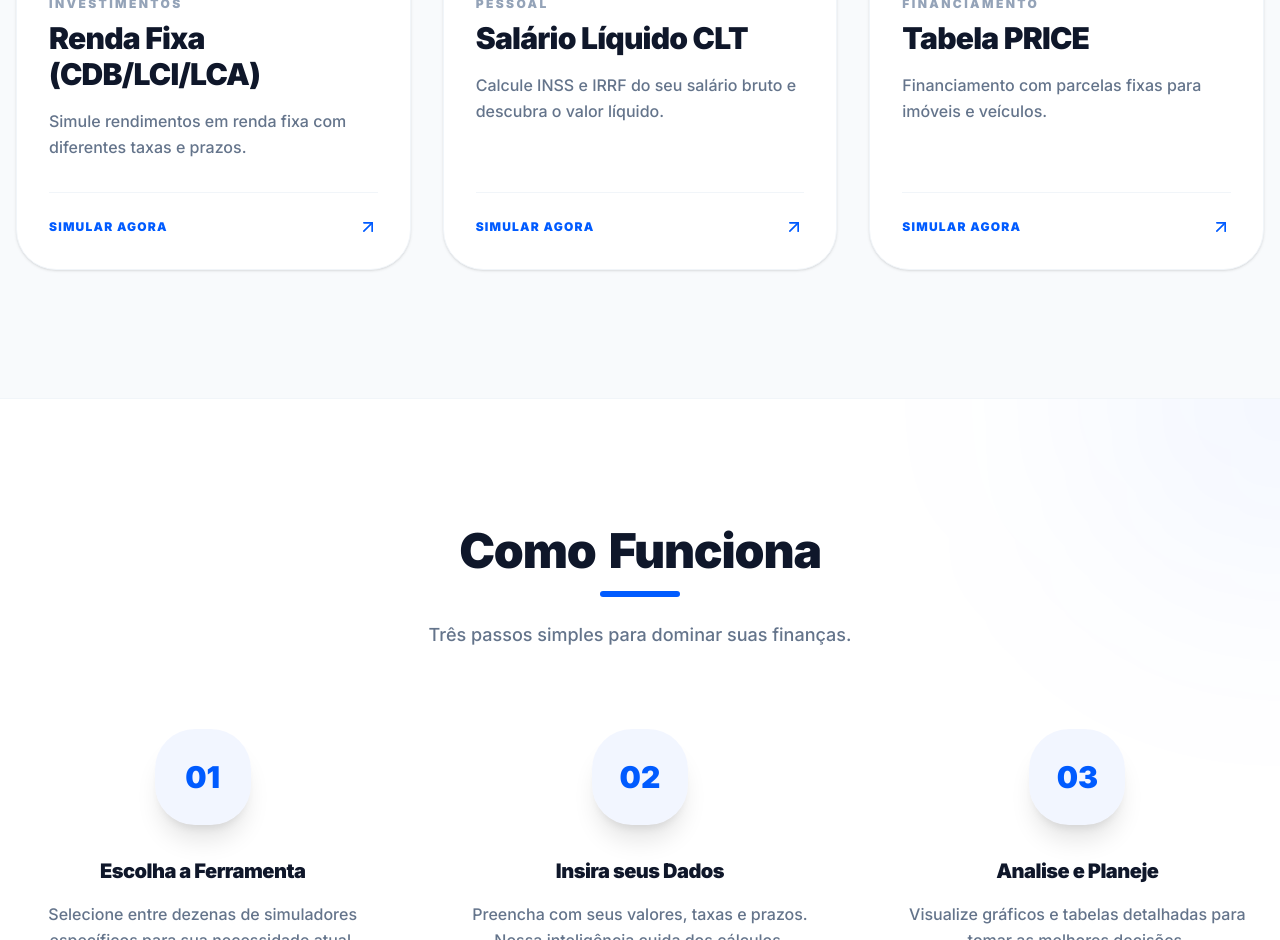
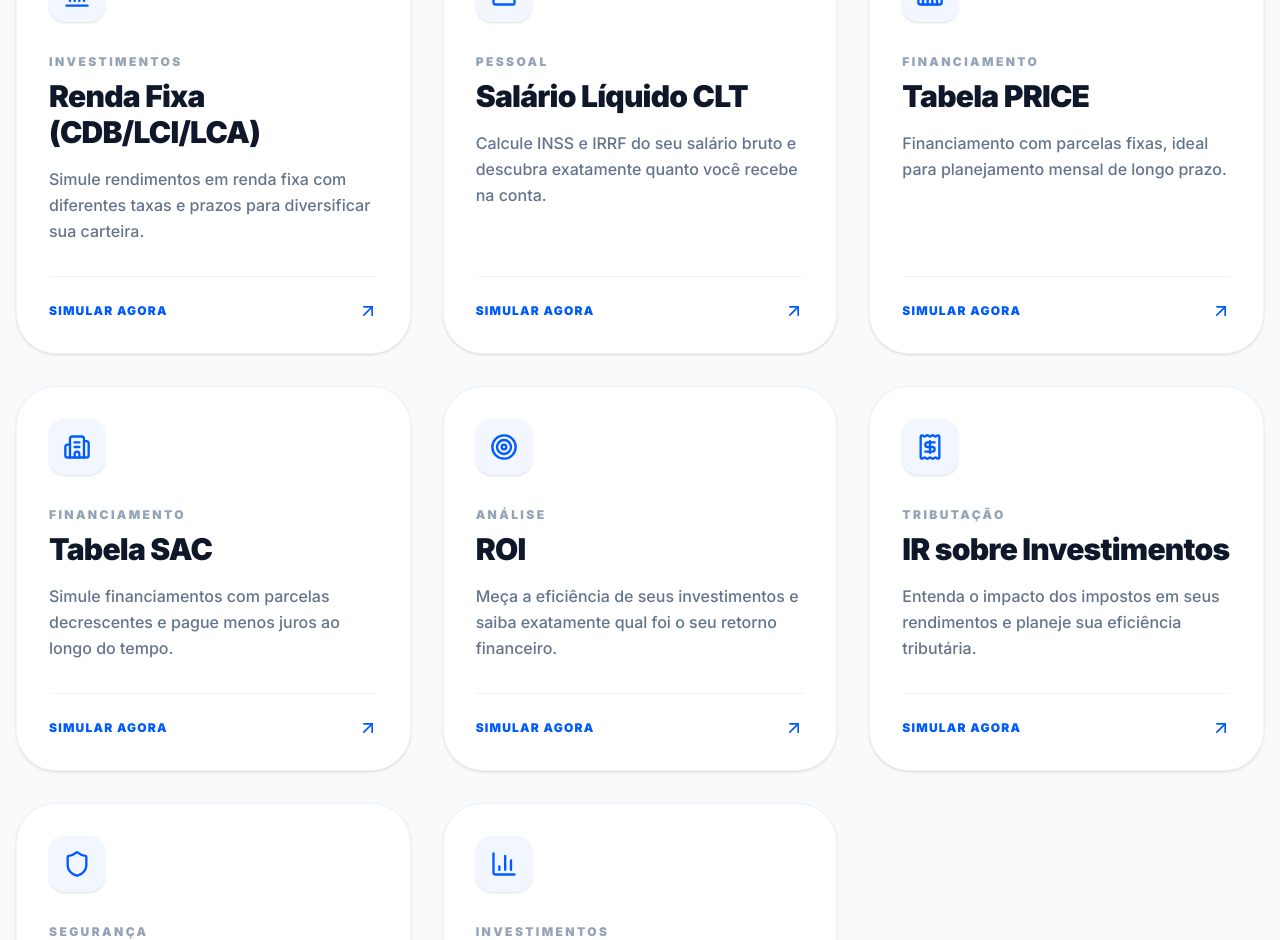
Before and after one commit to EuAleCorrea/App-Hubinvestor, a Next.js app: page /lp in a window 1280 px wide. Shown: the part 1860-2800 px from the top of the page. Built offline with nearby package versions, Linux system fonts and the light colour scheme.

Commit message:
feat(lp): sincroniza 14 calculadoras na Landing Page

```diff
--- a/src/app/lp/page.tsx
+++ b/src/app/lp/page.tsx
@@ -68,7 +68,7 @@ const calculadoras = [
     {
         slug: "renda-fixa",
         nome: "Renda Fixa (CDB/LCI/LCA)",
-        descricao: "Simule rendimentos em renda fixa com diferentes taxas e prazos.",
+        descricao: "Simule rendimentos em renda fixa com diferentes taxas e prazos para diversificar sua carteira.",
         icon: Landmark,
         categoria: "Investimentos",
         popular: true,
@@ -76,7 +76,7 @@ const calculadoras = [
     {
         slug: "salario-liquido",
         nome: "Salário Líquido CLT",
-        descricao: "Calcule INSS e IRRF do seu salário bruto e descubra o valor líquido.",
+        descricao: "Calcule INSS e IRRF do seu salário bruto e descubra exatamente quanto você recebe na conta.",
         icon: WalletIcon,
         categoria: "Pessoal",
         popular: true,
@@ -84,9 +84,44 @@ const calculadoras = [
     {
         slug: "financiamento-price",
         nome: "Tabela PRICE",
-        descricao: "Financiamento com parcelas fixas para imóveis e veículos.",
+        descricao: "Financiamento com parcelas fixas, ideal para planejamento mensal de longo prazo.",
         icon: Building2,
         categoria: "Financiamento",
+    },
+    {
+        slug: "financiamento-sac",
+        nome: "Tabela SAC",
+        descricao: "Simule financiamentos com parcelas decrescentes e pague menos juros ao longo do tempo.",
+        icon: Building2,
+        categoria: "Financiamento",
+    },
+    {
+        slug: "roi",
+        nome: "ROI",
+        descricao: "Meça a eficiência de seus investimentos e saiba exatamente qual foi o seu retorno financeiro.",
+        icon: Target,
+        categoria: "Análise",
+    },
+    {
+        slug: "imposto-renda",
+        nome: "IR sobre Investimentos",
+        descricao: "Entenda o impacto dos impostos em seus rendimentos e planeje sua eficiência tributária.",
+        icon: Receipt,
+        categoria: "Tributação",
+    },
+    {
+        slug: "reserva-emergencia",
+        nome: "Reserva de Emergência",
+        descricao: "Calcule o montante ideal para garantir sua segurança e tranquilidade em momentos imprevistos.",
+        icon: Shield,
+        categoria: "Segurança",
+    },
+    {
+        slug: "comparador-indices",
+        nome: "Comparador CDI/IPCA",
+        descricao: "Analise o rendimento real dos seus investimentos contra a inflação e a taxa Selic.",
+        icon: BarChart3,
+        categoria: "Investimentos",
     },
 ];
 
@@ -172,7 +207,7 @@ export default function LandingPage() {
             <section className="max-w-7xl mx-auto px-4 mb-16" id="ferramentas">
                 <div className="flex flex-wrap justify-center gap-3">
                     <button className="px-8 py-3 rounded-full bg-primary text-white text-sm font-black uppercase tracking-widest shadow-lg shadow-primary/20 hover:scale-105 transition-transform">Todas</button>
-                    {["Investimentos", "Planejamento", "Metas", "Pessoal"].map((cat) => (
+                    {["Investimentos", "Planejamento", "Metas", "Análise", "Financiamento", "Tributação", "Segurança", "Pessoal"].map((cat) => (
                         <button key={cat} className="px-8 py-3 rounded-full bg-white dark:bg-slate-800 border border-slate-200 dark:border-slate-700 text-slate-500 dark:text-slate-500 dark:text-slate-400 text-sm font-black uppercase tracking-widest hover:border-primary/40 hover:text-primary transition-all">
                             {cat}
                         </button>
```
